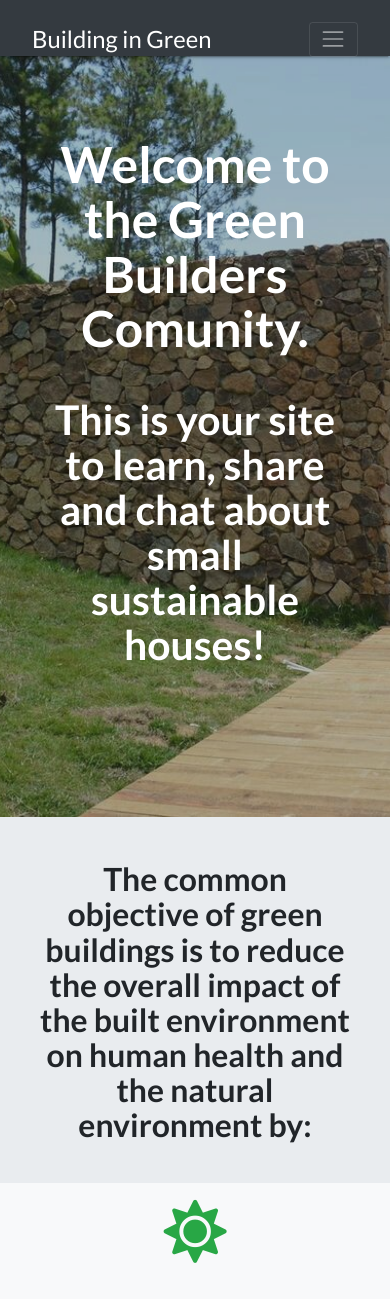
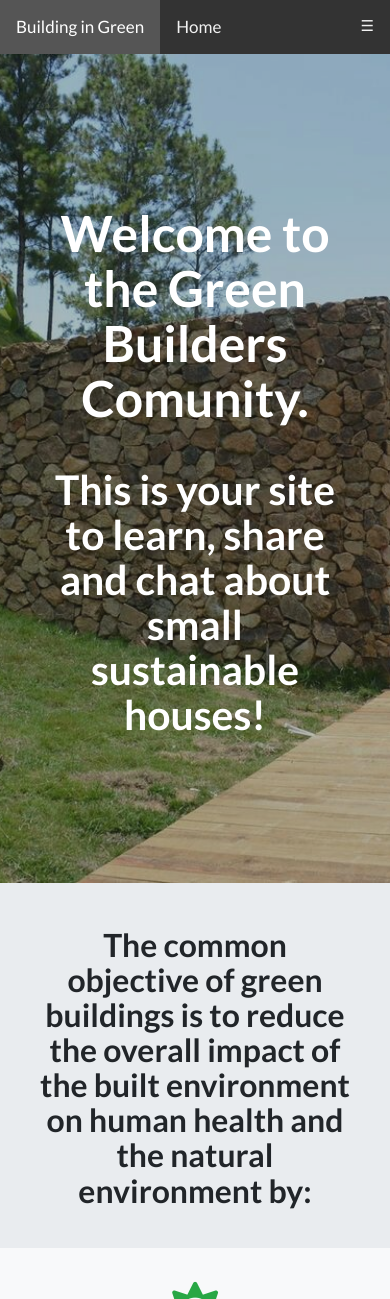
Before and after one commit to RoMar19/Building_in_green, a Flask app: page / in a window 390 px wide. Shown: the top 1299 px of the page. Run offline with Flask 2, Linux system fonts and the light colour scheme; data that the repository does not hold is empty; style sheets or scripts are compiled from the project's sources; some libraries are stand-ins or nearby versions.

Commit message:
New navbar and Gallery

```diff
--- a/run.py
+++ b/run.py
@@ -52,10 +52,10 @@
 # Shows form page to add new houses of the users to the Gallery of the Comunity(DB).
 @app.route('/add_house')
 def add_house():
-    categories = mongo.db.categories.find()
+    all_categories = mongo.db.categories.find()
     return render_template("add_house.html",
-                        categories = categories,
-                        page_title="Add Your Own Green Building")
+                            categories=all_categories,
+                            page_title="Add Your Own Green Building")
 
 # Inserts/add new houses to the DB after fill in Form add_house. (CREATE)
 @app.route('/insert_house', methods=["POST"])
@@ -84,12 +84,12 @@
 # Edit_house page, providing data from formfield values. (EDIT)
 @app.route('/edit_house/<house_id>')
 def edit_house(house_id):
-    the_house = mongo.db.houses.find_one({"_id": ObjectId(house_id)})
-    all_categories = mongo.db.categories.find()
+    house = mongo.db.houses.find_one({"_id": ObjectId(house_id)})
+    categories = mongo.db.categories.find()
     return render_template("edit_house.html",
-                            house=the_house,
-                            categories=all_categories,
-                            page_title="Edit")
+                            house=house,
+                            categories=categories,
+                            page_title="Edit Green Building")
 
 
 # Updates house info. in the DB after changes of the user. (UPDATE)
--- a/static/css/mystyle.css
+++ b/static/css/mystyle.css
@@ -1,109 +1,160 @@
-/* Navbar */
-.navbar,
-.dropdown-item {
-    background-color: #343a40;
+/* Navigation bar */
+.topnav {
+  overflow: hidden;
+  background-color: #333;
 }
 
-.navbar-dark .navbar-nav .nav-link {
-    color: #fff;
+.topnav a {
+  float: left;
+  display: block;
+  color: #f2f2f2;
+  text-align: center;
+  padding: 14px 16px;
+  text-decoration: none;
+  font-size: 17px;
 }
 
-.navbar-brand {
-    font-family: 'Lato', 'Helvetica Neue', Helvetica, Arial, sans-serif;
-    font-size: 1.7em;
+.active {
+  background-color: #4CAF50;
+  color: white;
 }
 
-.nav-item a {
-    font-family: 'Lato', sans-serif;;
-    font-size: 1em;
+.topnav .icon {
+  display: none;
 }
 
-.dropdown-menu {
-    padding: 0px;
-    border:#828282;
+.dropdown {
+  float: left;
+  overflow: hidden;
+}
+
+.dropdown .dropbtn {
+  font-size: 17px;
+  border: none;
+  outline: none;
+  color: #f9f9f9;
+  padding: 14px 16px;
+  background-color: #333;
+  font-family: inherit;
+  margin: 0;
+}
+
+.dropdown-content {
   display: none;
   position: absolute;
   background-color: #f9f9f9;
   min-width: 160px;
   box-shadow: 0px 8px 16px 0px rgba(0,0,0,0.2);
   z-index: 1;
-    top: 70px;
-    margin-top: 0px;
 }
 
-.dropdown-menu a {
-    background-color: #fff;
-    color: #343a40;
+.dropdown-content a {
+  float: none;
+  color: black;
   padding: 12px 16px;
   text-decoration: none;
   display: block;
   text-align: left;
 }
 
-.navbar-collapse {
-    position: absolute;
-    top: 54px;
-    left: 100%;
-    padding-left: 15px;
-    padding-right: 15px;
-    padding-bottom: 15px;
-    width: 100%;
-    transition: all 0.4s ease;
+.topnav a:hover, .dropdown:hover .dropbtn {
+  background-color: #555;
+  color: white;
+}
+
+.dropdown-content a:hover {
+  background-color: #ddd;
+  color: black;
+}
+
+.dropdown:hover .dropdown-content {
   display: block;
-}
-.navbar-collapse.collapsing {
-    height: auto !important;
-    margin-left: 50%;
-    left: 50%;
-    transition: all 0.2s ease;
-}
-.navbar-collapse.show {
-    left: 0;
 }
 
 
+@media screen and (max-width: 600px) {
+  .topnav a:not(:first-child), .dropdown .dropbtn {
+    display: none;
+  }
+  .topnav a.icon {
+    float: right;
+    display: block;
+  }
+}
 
+@media screen and (max-width: 600px) {
+  .topnav.responsive {position: relative;}
+  .topnav.responsive .icon {
+    position: absolute;
+    right: 0;
+    top: 0;
+  }
+  .topnav.responsive a {
+    float: none;
+    display: block;
+    text-align: left;
+  }
+  .topnav.responsive .dropdown {float: none;}
+  .topnav.responsive .dropdown-content {position: relative;}
+  .topnav.responsive .dropdown .dropbtn {
+    display: block;
+    width: 100%;
+    text-align: left;
+  }
+}
 
 
 /* Gallery */
 
-.row {
-  display: flex;
-  flex-wrap: wrap;
-  padding: 0 4px;
+.main {
+  max-width: 1000px;
+  margin: auto;
 }
 
-/* Create four equal columns that sits next to each other */
-.column {
-  flex: 25%;
-  max-width: 25%;
-  padding: 0 4px;
-}
-.center {
-  display: block;
-  margin-left: auto;
-  margin-right: auto;
-  width: 50%;
-}
-.column img {
-  margin-top: 8px;
-  vertical-align: middle;
-  width: 100%;
-
+h1 {
+  font-size: 50px;
+  word-break: break-all;
 }
 
-/* Responsive layout - makes a two column-layout instead of four columns */
-@media screen and (max-width: 800px) {
+.row {
+  margin: 8px -16px;
+}
+
+/* Add padding BETWEEN each column */
+.row,
+.row > .column {
+  padding: 8px;
+}
+
+/* Create three equal columns that floats next to each other */
 .column {
-    flex: 50%;
-    max-width: 50%;
+  float: left;
+  width: 33%;
+}
+
+/* Clear floats after rows */
+.row:after {
+  content: "";
+  display: table;
+  clear: both;
+}
+
+/* Content */
+.content {
+  background-color: white;
+  padding: 10px;
+}
+
+/* Responsive layout - makes a two column-layout instead of 3 columns */
+@media screen and (max-width: 900px) {
+  .column {
+    width: 50%;
   }
 }
 
 /* Responsive layout - makes the two columns stack on top of each other instead of next to each other */
 @media screen and (max-width: 600px) {
   .column {
-    flex: 100%;
-    max-width: 100%;
+    width: 100%;
   }
 }
--- a/templates/base.html
+++ b/templates/base.html
@@ -15,7 +15,6 @@
     <link href="https://fonts.googleapis.com/css?family=Lato:300,400,700,300italic,400italic,700italic" rel="stylesheet" type="text/css">
 
     <!-- Custom styles -->
-    <link href="{{ url_for('static', filename='css/landing-page.min.css') }}" rel="stylesheet">
     <link href="{{ url_for('static', filename='css/landing-page.css') }}" rel="stylesheet">
     <link href="{{ url_for('static', filename='css/mystyle.css') }}" rel="stylesheet">
 
@@ -24,35 +23,25 @@
 </head>
 <body>
  <!-- Navigation bar -->
-    <nav class="navbar navbar-expand-lg navbar-dark bg-dark fixed-top">
-        <div class="container">
-            <a class="navbar-brand" href="{{ url_for('index') }}">Building in Green</a>
-            <button class="navbar-toggler navbar-toggler-right" type="button" data-toggle="collapse" data-target="#navbarNavDropdown" aria-controls="navbarNavDropdown" aria-expanded="false" aria-label="Toggle navigation">
-            <span class="navbar-toggler-icon"></span>
+
+<div class="topnav" id="myTopnav">
+    <a class="active" href="{{ url_for('index') }}"><strong>Building in Green<strong></a>
+    <a class="nav-link" href="{{ url_for('index') }}">Home</a>
+    <div class="dropdown">
+            <button class="dropbtn">Green Builders Community Gallery
+            <i class="fa fa-caret-down"></i>
             </button>
-            <div class="collapse navbar-collapse" id="navbarNavDropdown">
-                <ul class="navbar-nav">
-                    <li class="nav-item">
-                        <a class="nav-link" href="{{ url_for('index') }}">Home<span class="sr-only">(current)</span></a>
-                    </li>
-                    <li class="nav-item dropdown">
-                        <a class="nav-link dropdown-toggle" href="#" id="navbarDropdownMenuLink" data-toggle="dropdown" aria-haspopup="true" aria-expanded="false">
-                        Green Builders Comunity Gallery
-                        </a>
-                        <div class="dropdown-menu dropdown-menu-right" aria-labelledby="navbarDropdownMenuLink">
+        <div class="dropdown-content">
             <a class="dropdown-item" href="{{url_for('gallery', selected_category= 'all') }}">All</a>
             {% for category in categories %}
                 <a class="dropdown-item" href="{{url_for('gallery', selected_category = category.category_name) }}">{{ category.category_name | capitalize }}</a>
             {% endfor %}
         </div>
-                    </li>
-                    <li class="nav-item">
-                        <a class="nav-link" href="{{ url_for('add_house') }}">Add your building</a>
-                    </li>
-                </ul>
     </div>
+        <a class="nav-link" href="{{ url_for('add_house') }}">Add your Green Building</a>
+        <a href="javascript:void(0);" style="font-size:15px;" class="icon" onclick="myFunction()"><span>&#9776;</span></a>
 </div>
-    </nav>
+
 
     {% block content %} {% endblock %}
 
@@ -77,10 +66,14 @@
 <script src="https://cdnjs.cloudflare.com/ajax/libs/popper.js/1.12.9/umd/popper.min.js" integrity="sha384-ApNbgh9B+Y1QKtv3Rn7W3mgPxhU9K/ScQsAP7hUibX39j7fakFPskvXusvfa0b4Q" crossorigin="anonymous"></script>
 <script src="https://maxcdn.bootstrapcdn.com/bootstrap/4.0.0/js/bootstrap.min.js" integrity="sha384-JZR6Spejh4U02d8jOt6vLEHfe/JQGiRRSQQxSfFWpi1MquVdAyjUar5+76PVCmYl" crossorigin="anonymous"></script>
 <script>
-    $(document).ready(function(){
-        $('.dropdown-trigger').dropdown();
-        $('.dropdown-toggle').dropdown()
-    });
+function myFunction() {
+  var x = document.getElementById("myTopnav");
+  if (x.className === "topnav") {
+    x.className += " responsive";}
+  else {
+    x.className = "topnav";
+  }
+}
 </script>
 </body>
 </html>
```
Also changed, not shown: static/css/landing-page-min.css (deleted, +0 -6 lines), templates/add_house.html (+7 -7 lines), templates/edit_house.html (+5 -9 lines), templates/gallery.html (+22 -18 lines), README.md. Lines whose indentation alone changed are shown as unchanged.
